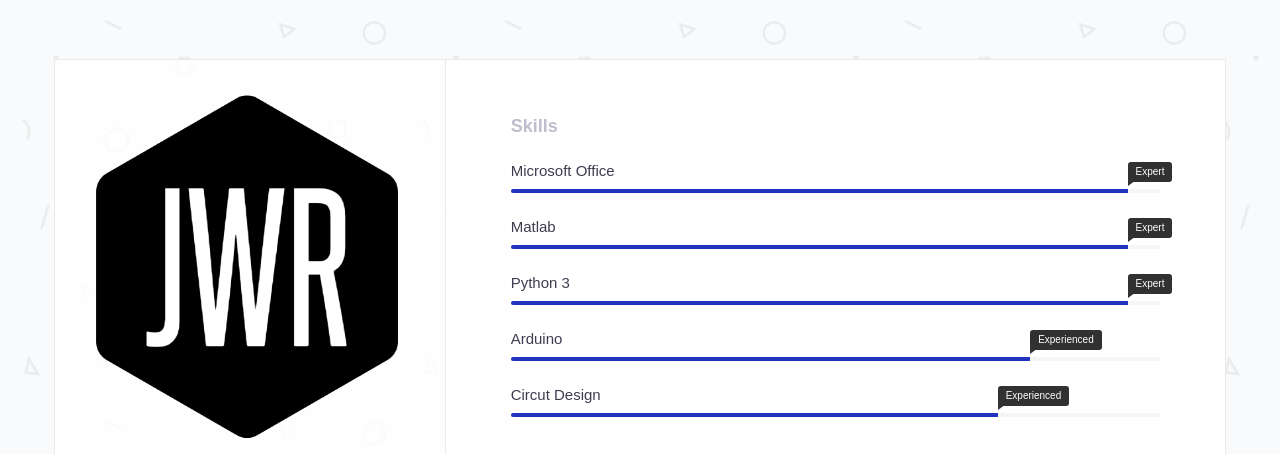
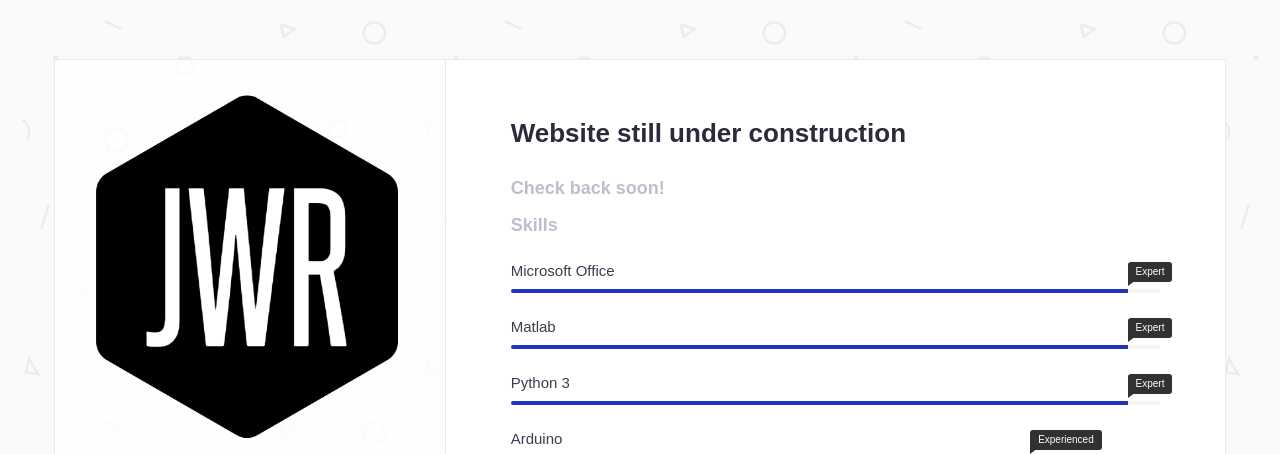
Before and after one commit to wardrush/resume_website, a Flask app: page / in a window 1280 px wide. Shown: the top 454 px of the page. Run offline with Flask 2, Linux system fonts and the light colour scheme; some libraries are stand-ins or nearby versions.

Commit message:
Add construction message

```diff
--- a/app/templates/index.html
+++ b/app/templates/index.html
@@ -68,6 +68,8 @@
                     <div class="row">
                         <div class="col-md-12">
                             <div class="section-title">
+				<h1><strong>Website still under construction</strong></h1>
+				<h2><strong>Check back soon!</strong></h2>
                                 <h2>Skills</h2>
                             </div>
                         </div>
```
